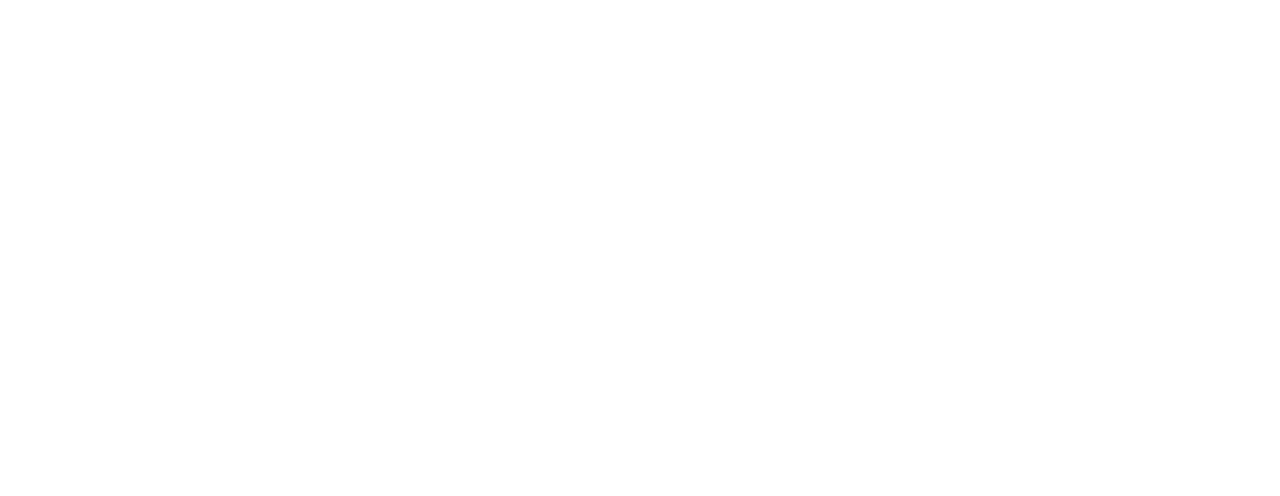
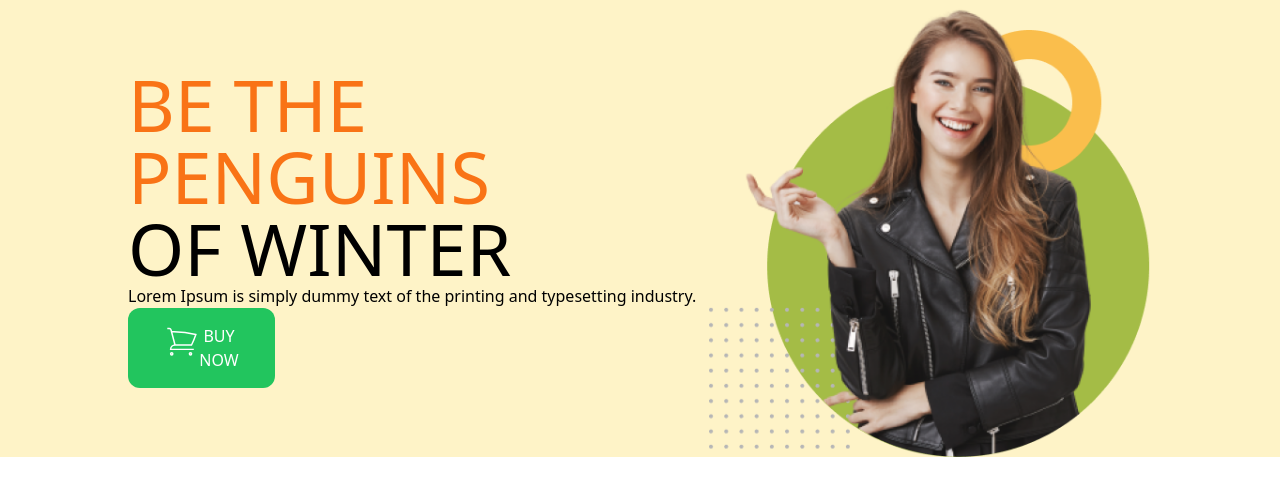
Before and after one commit to marufhossain123/penguine-fashion-porject, a plain HTML site: page index.html in a window 1280 px wide. Drawn offline with nearby package versions, Linux system fonts and the light colour scheme.

Commit message:
added images and button icon

```diff
--- a/index.html
+++ b/index.html
@@ -4,8 +4,41 @@
     <meta charset="UTF-8">
     <meta name="viewport" content="width=device-width, initial-scale=1.0">
     <title>penguine fashion porject</title>
+    <script src="https://cdn.tailwindcss.com"></script>
+
 </head>
 <body>
+    <header class="bg-amber-100 px-32">
+        <!-- nav section -->
+        <nav>
 
+        </nav>
+        <!-- banner section -->
+        <div class="flex justify-between items-center">
+            <div>
+<h1 class="text-7xl uppercase"><span class="text-[#f97316]">Be the Penguins</span><br>
+    of Winter</h1>
+    <p>Lorem Ipsum is simply dummy text of the printing
+        and typesetting industry.</p>
+        <button class="py-4 px-9 bg-green-500 rounded-xl uppercase text-white font-medium flex">
+            <svg xmlns="http://www.w3.org/2000/svg" fill="none" viewBox="0 0 24 24" strokeWidth={1.5} stroke="currentColor" className="w-6 h-6 inline">
+                <path strokeLinecap="round" strokeLinejoin="round" d="M2.25 3h1.386c.51 0 .955.343 1.087.835l.383 1.437M7.5 14.25a3 3 0 00-3 3h15.75m-12.75-3h11.218c1.121-2.3 2.1-4.684 2.924-7.138a60.114 60.114 0 00-16.536-1.84M7.5 14.25L5.106 5.272M6 20.25a.75.75 0 11-1.5 0 .75.75 0 011.5 0zm12.75 0a.75.75 0 11-1.5 0 .75.75 0 011.5 0z" />
+              </svg>
+              BUY NOW</button>
+        </div>
+        <div>
+<img src="images/model.png" alt="">
+        </div>
+        <div>
+
+        </div>
+
+    </header>
+    <main>
+
+    </main>
+    <footer>
+
+    </footer>
 </body>
 </html>
--- /dev/null
+++ b/tailwind.config.js
@@ -0,0 +1,8 @@
+/** @type {import('tailwindcss').Config} */
+module.exports = {
+    content: ["./src/**/*.{html,js}"],
+    theme: {
+      extend: {},
+    },
+    plugins: [],
+  }
```
Also changed, not shown: images/jacket-1.png (added), images/jacket-2.png (added), images/jacket-3.png (added), images/jacket-4.png (added), images/jacket-5.png (added), images/jacket-6.png (added), images/model.png (added), images/shopping.png (added).
